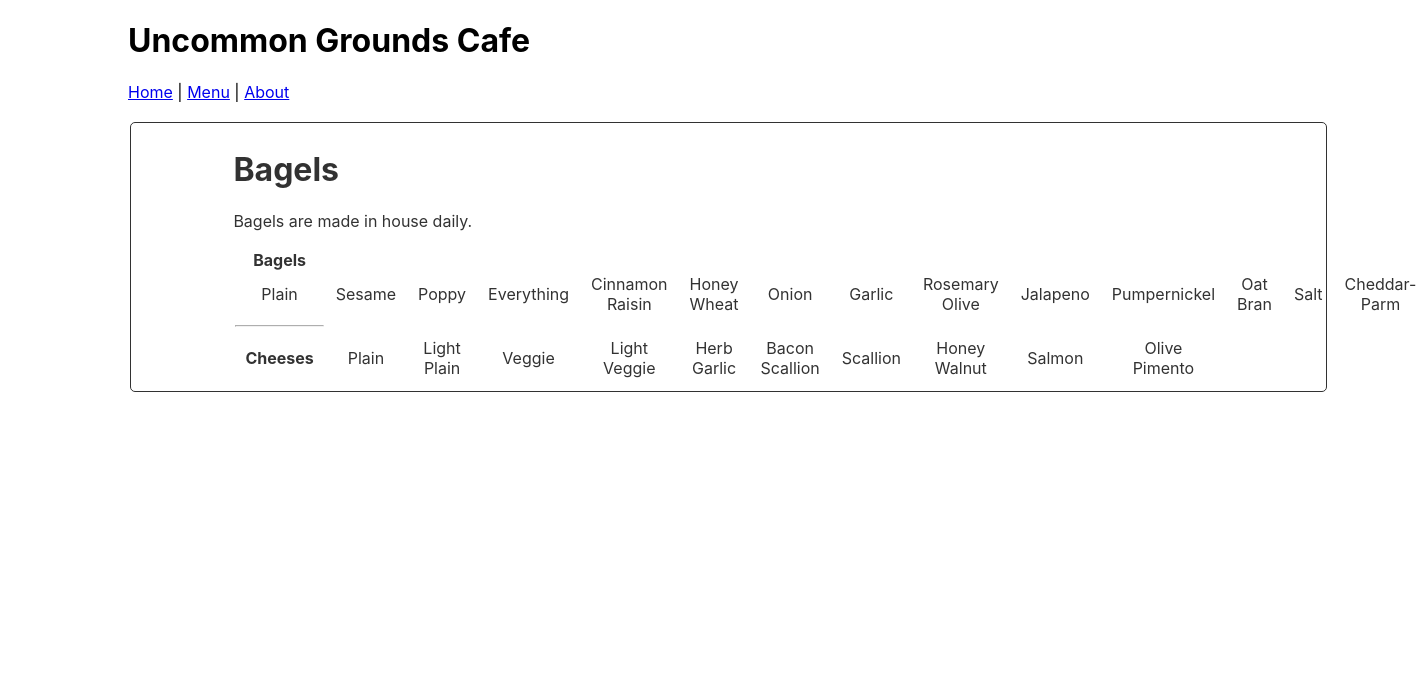
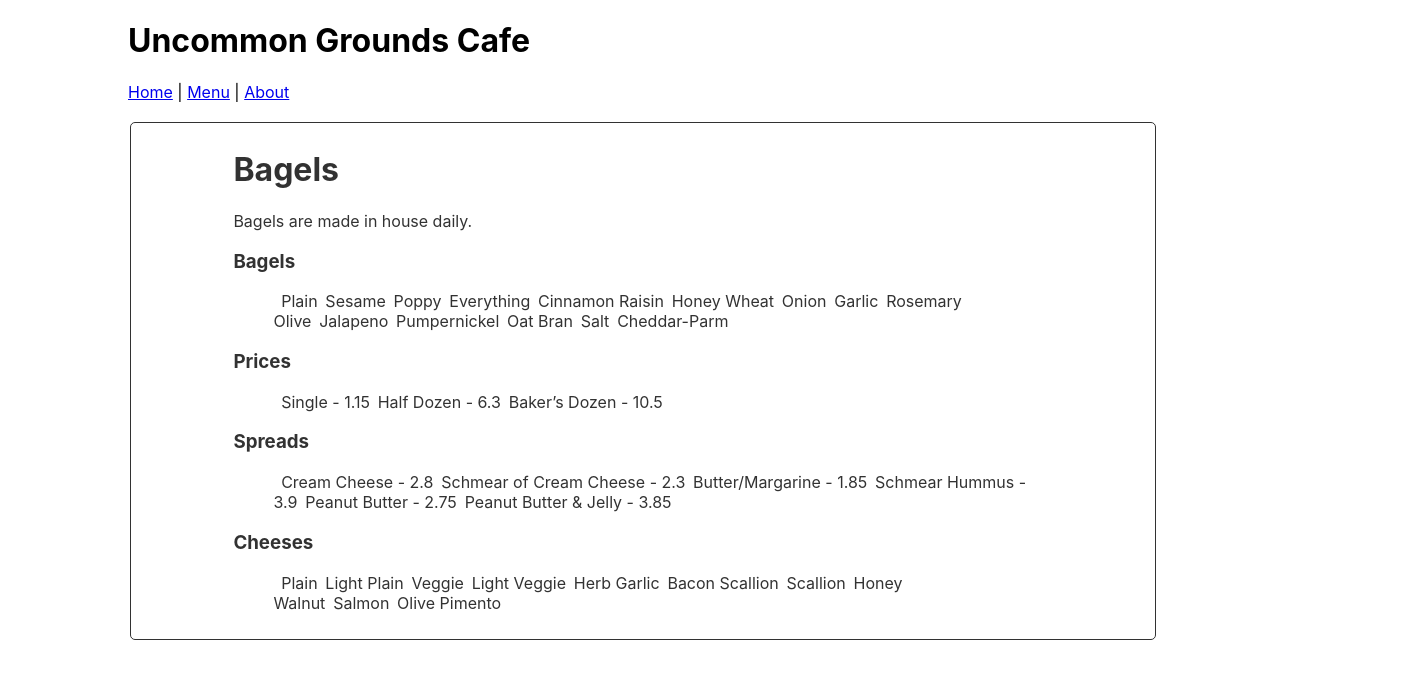
Before and after one commit to cireneirbo/uncommon-grounds-cafe, a React (Create React App) app in the folder client/: page /menu in a window 1280 px wide. Shown: the top 678 px of the page, 1428 px wide, since content can reach past the window. Built offline with nearby package versions, Linux system fonts and the light colour scheme.

Commit message:
Add all Bagels and improve CSS

```diff
--- a/client/src/App.css
+++ b/client/src/App.css
@@ -36,3 +36,14 @@ th, td {
   margin: 5%;
   text-align: center;
 }
+hr {
+  margin: auto;
+}
+
+li {
+  display:inline;
+  margin-left: 1%;
+  margin-bottom: 1%;
+  word-wrap:break-word;
+  list-style-type: none;
+}
--- a/client/src/components/Menu.js
+++ b/client/src/components/Menu.js
@@ -33,71 +33,35 @@ function Menu() {
         <fieldset>
 
           <h1>{data.menu[0].title}</h1>
-
           <p>{data.menu[0].description}</p>
 
-          {/* <fieldset> */}
-            <table>
-              <tr>
-                <th>Bagels</th>
-              </tr>
-              <tr>
+          <h3>Bagels</h3>
+          <ul>
+            {data.menu[0].bagels.map(bagel => (
+              <li key={bagel.id}>{bagel}</li>
+            ))}
+          </ul>
 
+          <h3>Prices</h3>
+          <ul>
+            {data.menu[0].sizes.map(size => (
+              <li key={size.id}>{size[0]} - {size[1]}</li>
+            ))}
+          </ul>
 
-                {data.menu[0].bagels.map(bagel => (
+          <h3>Spreads</h3>
+          <ul>
+            {data.menu[0].toppings.map(topping => (
+              <li key={topping.id}>{topping[0]} - {topping[1]}</li>
+            ))}
+          </ul>
 
-                  <td key={bagel.id}>{bagel}</td>
-
-                ))}
-              </tr>
-
-<hr></hr>
-
-              <tr>
-                <th>Cheeses</th>
-
-                {data.menu[0].cheeseFlavors.map(cheese => (
-
-                  <td key={cheese.id}>{cheese}</td>
-
-
-                ))}
-
-              </tr>
-
-
-
-
-
-
-
-
-
-            </table>
-
-
-          {/* </fieldset> */}
-
-          {/* <h1>{data.title}</h1>
-
-          <p>{data.events.description}</p>
-
-          <table>
-            <tr>
-              <th>ID</th>
-              <th>Title</th>
-              <th>Category</th>
-              <th>Sources</th>
-            </tr>
-            {data.events.events.map(event => (
-              <tr key={event.id}>
-                <td><a href={`${frontendURL}${event.id}`}>{event.id}</a></td>
-                <td>{event.title}</td>
-                <td>{event.categories[0].title}</td>
-                <td><a href={event.sources[0].url}>{event.sources[0].id}</a></td>
-              </tr>
+          <h3>Cheeses</h3>
+          <ul>
+            {data.menu[0].cheeseFlavors.map(cheese => (
+              <li key={cheese.id}>{cheese}</li>
             ))}
-          </table> */}
+          </ul>
 
         </fieldset>
       </main>
```
